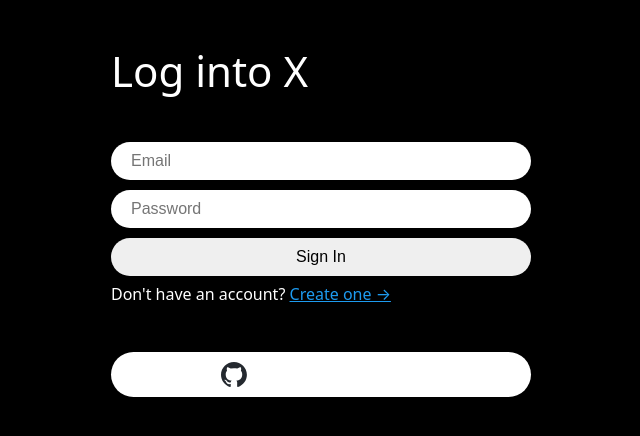
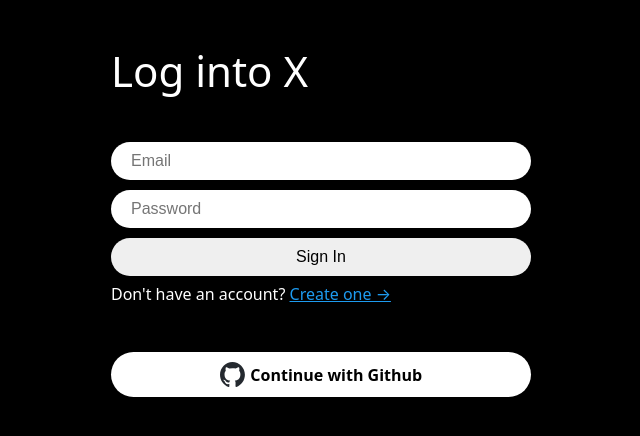
Before and after one commit to toweringcloud/twitter-clone, a React (Vite) app: page /login in a window 1280 px wide. Shown: the top 436 px of the page, without its empty margins (319-959 px from the left). Built offline with nearby package versions, Linux system fonts and the light colour scheme.

Commit message:
[MOD] github button style update

```diff
--- a/src/components/github-button.tsx
+++ b/src/components/github-button.tsx
@@ -6,6 +6,7 @@
 
 const Button = styled.span`
 	background-color: white;
+	color: black;
 	font-weight: 600;
 	margin-top: 50px;
 	padding: 10px 20px;
@@ -36,7 +37,7 @@
 	return (
 		<Button onClick={onClick}>
 			<Logo src="/github-logo.svg" />
-			Continut with Github
+			Continue with Github
 		</Button>
 	);
 }
```
